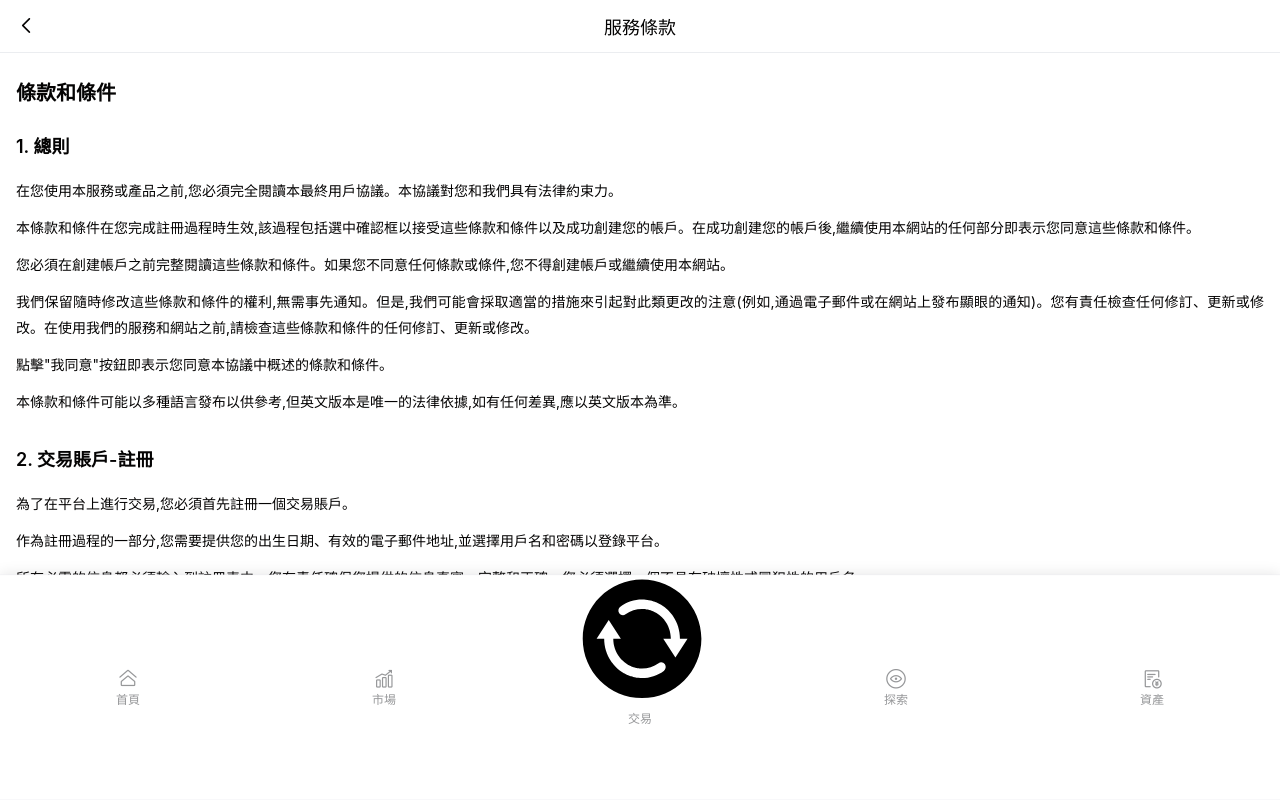
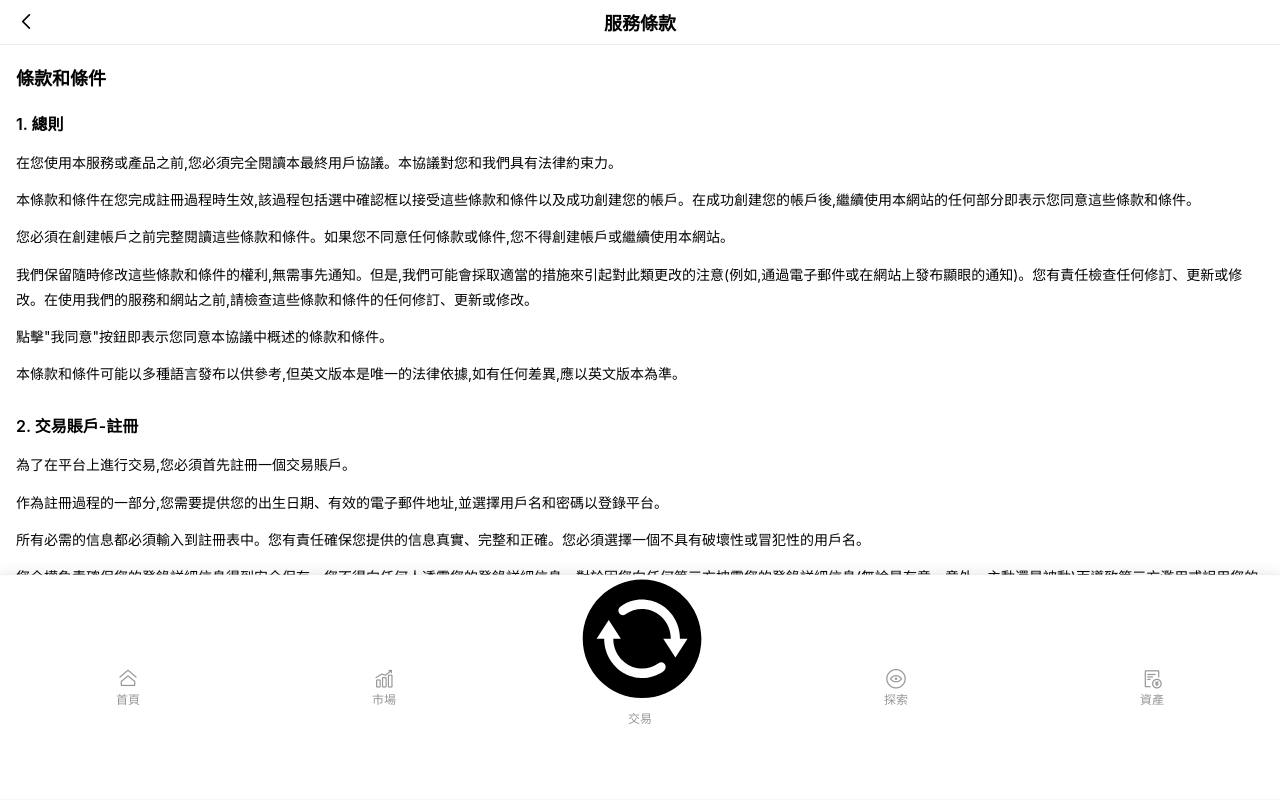
Before and after one commit to myuu69700-ship-it/web3_h5, a Vue app: page /terms-of-service in a window 1280 px wide. Shown: the top 800 px of the page. Built offline with nearby package versions, Linux system fonts and the light colour scheme.

Commit message:
feat:服务条款详情页

```diff
--- a/src/components/Home/MenuSection.vue
+++ b/src/components/Home/MenuSection.vue
@@ -78,7 +78,7 @@
         />
       </div>
       <div v-if="expandedMenus.policies" class="menu-content">
-        <div class="menu-sub-item">{{ t("termsOfService") }}</div>
+        <div class="menu-sub-item" @click="handleTermsOfServiceClick">{{ t("termsOfService") }}</div>
         <div class="menu-sub-item">{{ t("privacyPolicy") }}</div>
         <div class="menu-sub-item">{{ t("antiMoneyLaundering") }}</div>
       </div>
@@ -152,6 +152,11 @@ const handleProductClick = () => {
 const handleTutorialClick = () => {
   router.push('/tutorial-list')
 }
+
+// 处理服务条款点击
+const handleTermsOfServiceClick = () => {
+  router.push('/terms-of-service')
+}
 </script>
 
 <style lang="scss" scoped>
--- a/src/views/TermsOfService/index.vue
+++ b/src/views/TermsOfService/index.vue
@@ -6,9 +6,10 @@
       <div class="title">{{ t("termsOfServiceTitle") }}</div>
     </div>
 
-    <!-- 内容区域 -->
-    <div class="content">
-      <h1 class="main-title">{{ t("termsTitle") }}</h1>
+    <!-- 内容区域 - 可滚动 -->
+    <div class="content-wrapper">
+      <div class="content">
+        <h1 class="main-title">{{ t("termsTitle") }}</h1>
 
       <!-- 1. 总则 -->
       <section class="section">
@@ -53,6 +54,7 @@
           <li>{{ t("section4Item5") }}</li>
         </ul>
       </section>
+      </div>
     </div>
   </div>
 </template>
@@ -73,20 +75,25 @@ const goBack = () => {
 .terms-of-service {
   min-height: 100vh;
   background-color: #fff;
+  display: flex;
+  flex-direction: column;
 }
 
 .header {
   display: flex;
   align-items: center;
-  justify-content: space-between;
-  padding: 16px;
+  padding: 12px 16px;
   position: relative;
   border-bottom: 1px solid #ebedf0;
+  background-color: #fff;
+  flex-shrink: 0;
+  z-index: 10;
 
   .back-icon {
     font-size: 20px;
     color: #040303;
     cursor: pointer;
+    z-index: 2;
   }
 
   .title {
@@ -94,31 +101,43 @@ const goBack = () => {
     left: 50%;
     transform: translateX(-50%);
     font-size: 18px;
-    font-weight: 500;
+    font-weight: 600;
     color: #040303;
+    width: 100%;
+    text-align: center;
   }
 }
 
+.content-wrapper {
+  flex: 1;
+  overflow-y: auto;
+  -webkit-overflow-scrolling: touch;
+  background-color: #fff;
+}
+
 .content {
-  padding: 24px 16px;
-  line-height: 1.6;
+  padding: 20px 16px;
+  line-height: 1.8;
   color: #040303;
+  max-width: 100%;
 
   .main-title {
-    font-size: 20px;
-    font-weight: 600;
-    margin-bottom: 24px;
+    font-size: 18px;
+    font-weight: 700;
+    margin-bottom: 20px;
     color: #040303;
+    line-height: 1.5;
   }
 
   .section {
-    margin-bottom: 32px;
+    margin-bottom: 28px;
 
     .section-title {
-      font-size: 18px;
+      font-size: 16px;
       font-weight: 600;
-      margin-bottom: 16px;
+      margin-bottom: 14px;
       color: #040303;
+      line-height: 1.5;
     }
 
     .paragraph {
@@ -126,19 +145,23 @@ const goBack = () => {
       line-height: 1.8;
       margin-bottom: 12px;
       color: #040303;
-      text-align: justify;
+      // text-align: justify;
+      word-break: break-word;
     }
 
     .list {
-      padding-left: 20px;
+      // padding-left: 20px;
       margin-top: 12px;
+      // list-style: disc;
 
       li {
         font-size: 14px;
         line-height: 1.8;
-        margin-bottom: 8px;
+        margin-bottom: 10px;
         color: #040303;
         text-align: justify;
+        word-break: break-word;
+        padding-left: 4px;
       }
     }
   }
```
